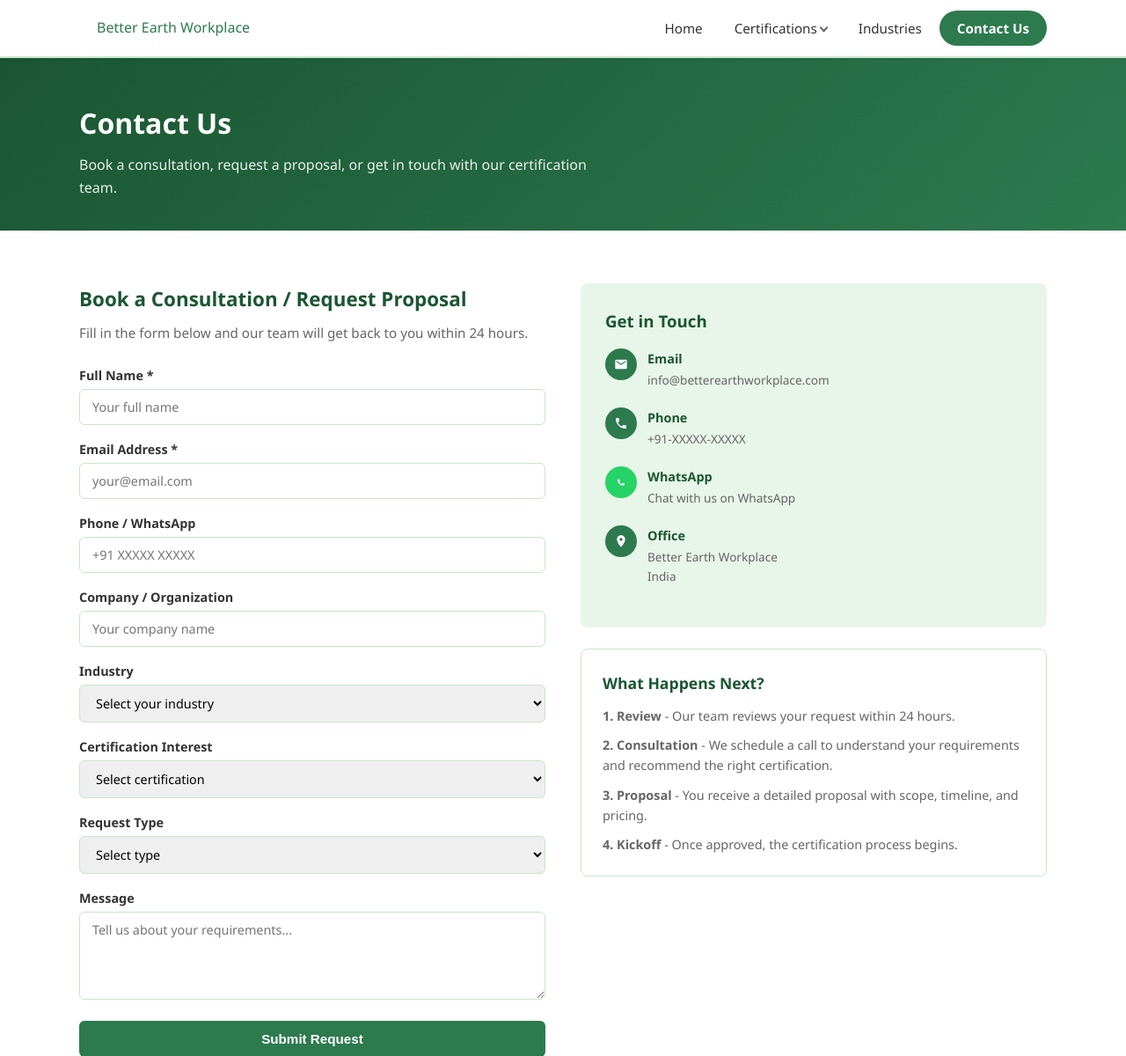
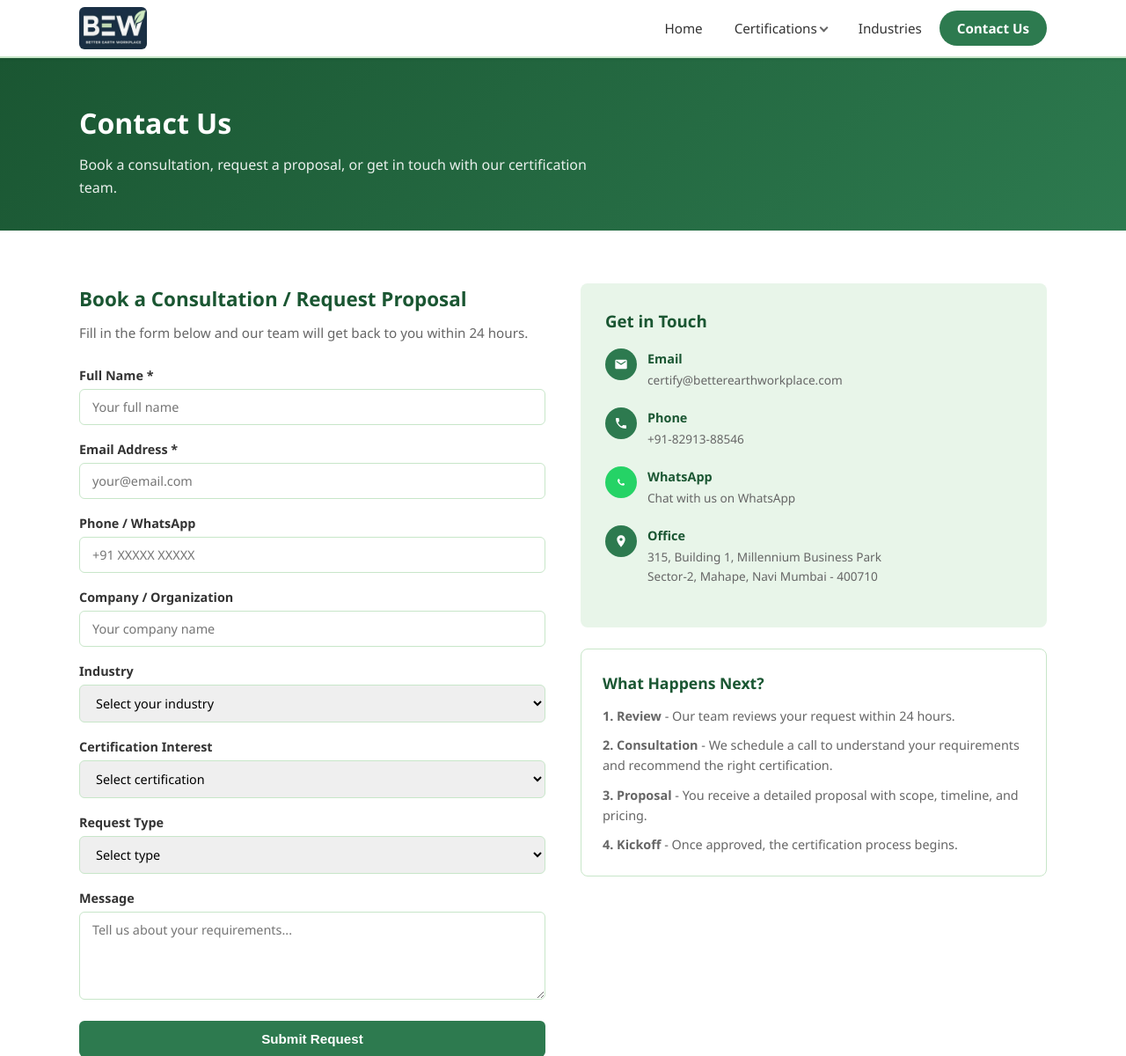
Before and after one commit to amitg27/environment, a Flask app: page /contact in a window 1280 px wide. Shown: the top 1200 px of the page at 88% size. Run offline with Flask 3, Linux system fonts and the light colour scheme.

Commit message:
Add files via upload

```diff
--- a/templates/base.html
+++ b/templates/base.html
@@ -4,6 +4,12 @@
     <meta charset="UTF-8">
     <meta name="viewport" content="width=device-width, initial-scale=1.0">
     <title>{% block title %}Better Earth Workplace{% endblock %} | Sustainability Certifications</title>
+    <link rel="icon" type="image/x-icon" href="{{ url_for('static', filename='favicon.ico') }}">
+    <link rel="icon" type="image/png" sizes="32x32" href="{{ url_for('static', filename='images/favicon-32x32.png') }}">
+    <link rel="icon" type="image/png" sizes="16x16" href="{{ url_for('static', filename='images/favicon-16x16.png') }}">
+    <link rel="apple-touch-icon" sizes="180x180" href="{{ url_for('static', filename='images/apple-touch-icon.png') }}">
+    <link rel="icon" type="image/png" sizes="192x192" href="{{ url_for('static', filename='images/android-chrome-192x192.png') }}">
+    <link rel="icon" type="image/png" sizes="512x512" href="{{ url_for('static', filename='images/android-chrome-512x512.png') }}">
     <link rel="stylesheet" href="{{ url_for('static', filename='css/style.css') }}">
     <style>
         /* Inline SVG icon helpers */
@@ -17,10 +23,7 @@
 <nav class="navbar">
     <div class="container">
         <a href="{{ url_for('home') }}" class="navbar-brand">
-            <span class="brand-icon">
-                <svg viewBox="0 0 24 24" width="20" height="20" fill="white"><path d="M17 8C8 10 5.9 16.17 3.82 21.34l1.89.66C7.72 17.84 9.64 12 17 10V14l7-7-7-7v4z M6.78 19.22C7.76 16.56 9.18 13 12 11c-1.1.27-2.14.72-3.08 1.33C7.46 9.5 9.3 7.5 12 6.5V4c-5 1-9 5.5-9 11 0 .68.07 1.35.2 2 .22-.64.48-1.26.78-1.78z"/></svg>
-            </span>
-            Better Earth Workplace
+            <img src="{{ url_for('static', filename='images/logo.png') }}" alt="Better Earth Workplace" class="brand-logo">
         </a>
         <button class="nav-toggle" onclick="toggleNav()" aria-label="Toggle menu">
             <span></span><span></span><span></span>
@@ -93,7 +96,7 @@
                 <ul>
                     <li><a href="{{ url_for('contact') }}">Book Consultation</a></li>
                     <li><a href="{{ url_for('contact') }}">Request Proposal</a></li>
-                    <li><a href="mailto:info@betterearthworkplace.com">Email Us</a></li>
+                    <li><a href="mailto:certify@betterearthworkplace.com">Email Us</a></li>
                 </ul>
             </div>
         </div>
--- a/templates/contact.html
+++ b/templates/contact.html
@@ -89,7 +89,7 @@
                         </div>
                         <div class="ci-text">
                             <h4>Email</h4>
-                            <p>info@betterearthworkplace.com</p>
+                            <p>certify@betterearthworkplace.com</p>
                         </div>
                     </div>
 
@@ -99,7 +99,7 @@
                         </div>
                         <div class="ci-text">
                             <h4>Phone</h4>
-                            <p>+91-XXXXX-XXXXX</p>
+                            <p>+91-82913-88546</p>
                         </div>
                     </div>
 
@@ -119,7 +119,7 @@
                         </div>
                         <div class="ci-text">
                             <h4>Office</h4>
-                            <p>Better Earth Workplace<br>India</p>
+                            <p>315, Building 1, Millennium Business Park<br>Sector-2, Mahape, Navi Mumbai - 400710</p>
                         </div>
                     </div>
                 </div>
```
